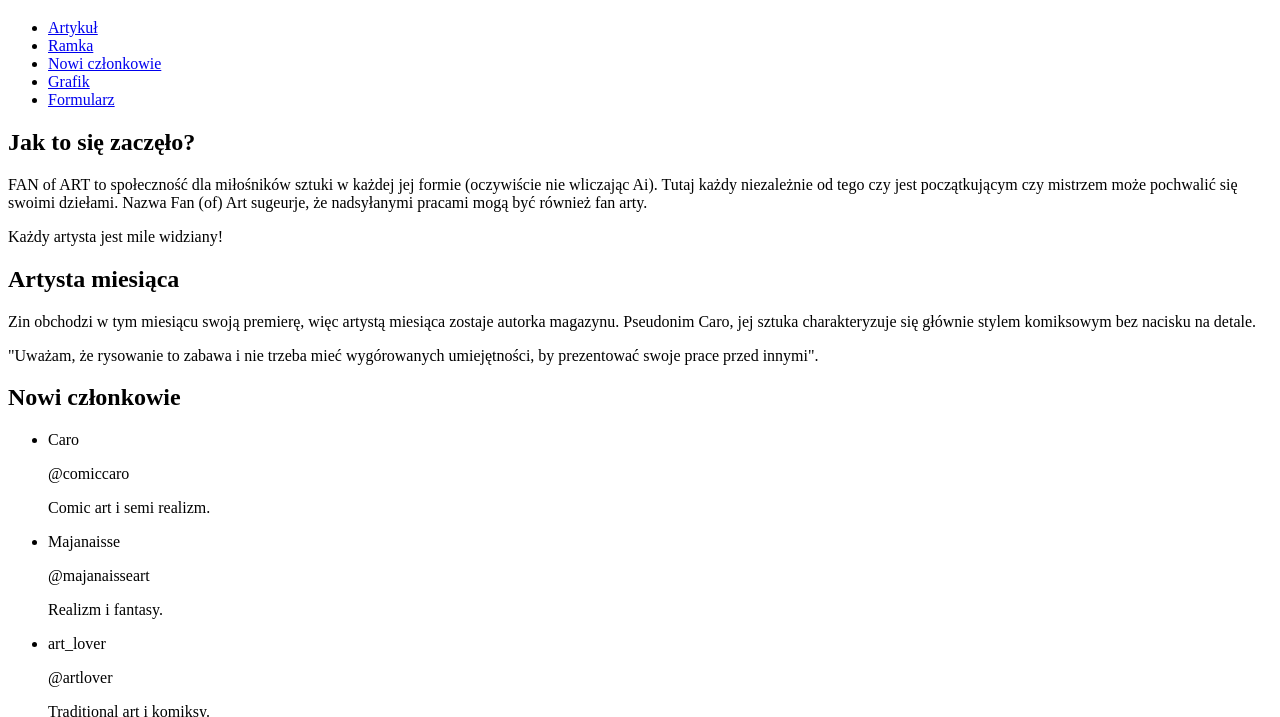
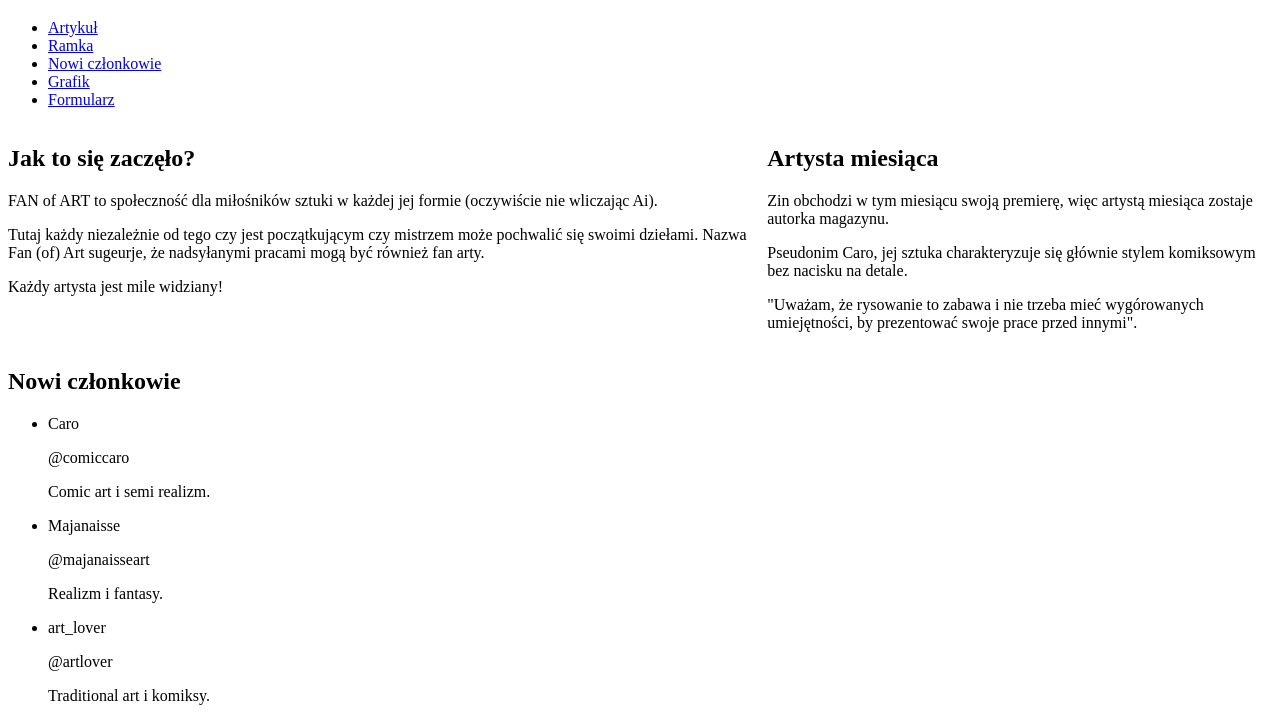
Before and after one commit to karolina-napieracz/techniki-www, a plain HTML site: page zine/zine.html in a window 1280 px wide. Shown: the part 61-778 px from the top of the page. Drawn offline with Linux system fonts and the light colour scheme.

```diff
--- /dev/null
+++ b/zine/style.css
@@ -0,0 +1,7 @@
+main {
+    display: flex;
+}
+
+aside{
+    justify-content: flex-end;
+}
--- a/zine.html
+++ b/zine/zine.html
@@ -23,7 +23,8 @@
     <main>
         <article id="artykul">
             <h2>Jak to się zaczęło?</h2>
-            <p>FAN of ART to społeczność dla miłośników sztuki w każdej jej formie (oczywiście nie wliczając Ai). Tutaj każdy niezależnie od tego czy jest początkującym czy mistrzem może pochwalić się swoimi dziełami.
+            <p>FAN of ART to społeczność dla miłośników sztuki w każdej jej formie (oczywiście nie wliczając Ai).</p>
+            <p> Tutaj każdy niezależnie od tego czy jest początkującym czy mistrzem może pochwalić się swoimi dziełami.
                 Nazwa Fan (of) Art sugeurje, że nadsyłanymi pracami mogą być również fan arty.
             </p>
             <p>Każdy artysta jest mile widziany!</p>
@@ -31,7 +32,8 @@
         <aside id="btw">
             <h2>Artysta miesiąca</h2>
             <p>Zin obchodzi w tym miesiącu swoją premierę, więc artystą miesiąca zostaje autorka magazynu.
-                Pseudonim Caro, jej sztuka charakteryzuje się głównie stylem komiksowym bez nacisku na detale.</p>
+                </p>
+                <p>Pseudonim Caro, jej sztuka charakteryzuje się głównie stylem komiksowym bez nacisku na detale.</p>
                 <p> "Uważam, że rysowanie to zabawa i nie trzeba mieć wygórowanych umiejętności, by prezentować swoje prace przed innymi".</p>
         </aside>
     </main>
```
Also changed, not shown: analog/wireframe_zine.png (deleted), analog/zin-wireframes/wireframe-2.jpg (added), analog/zin-wireframes/wireframe-3.jpg (added), analog/zin-wireframes/wireframe_zine.png (added), analog/zin-wireframes/wirefrme-1.jpg (added), komiks.jpg (added), portret.jpg (added), style.css (deleted), 2 other files.
